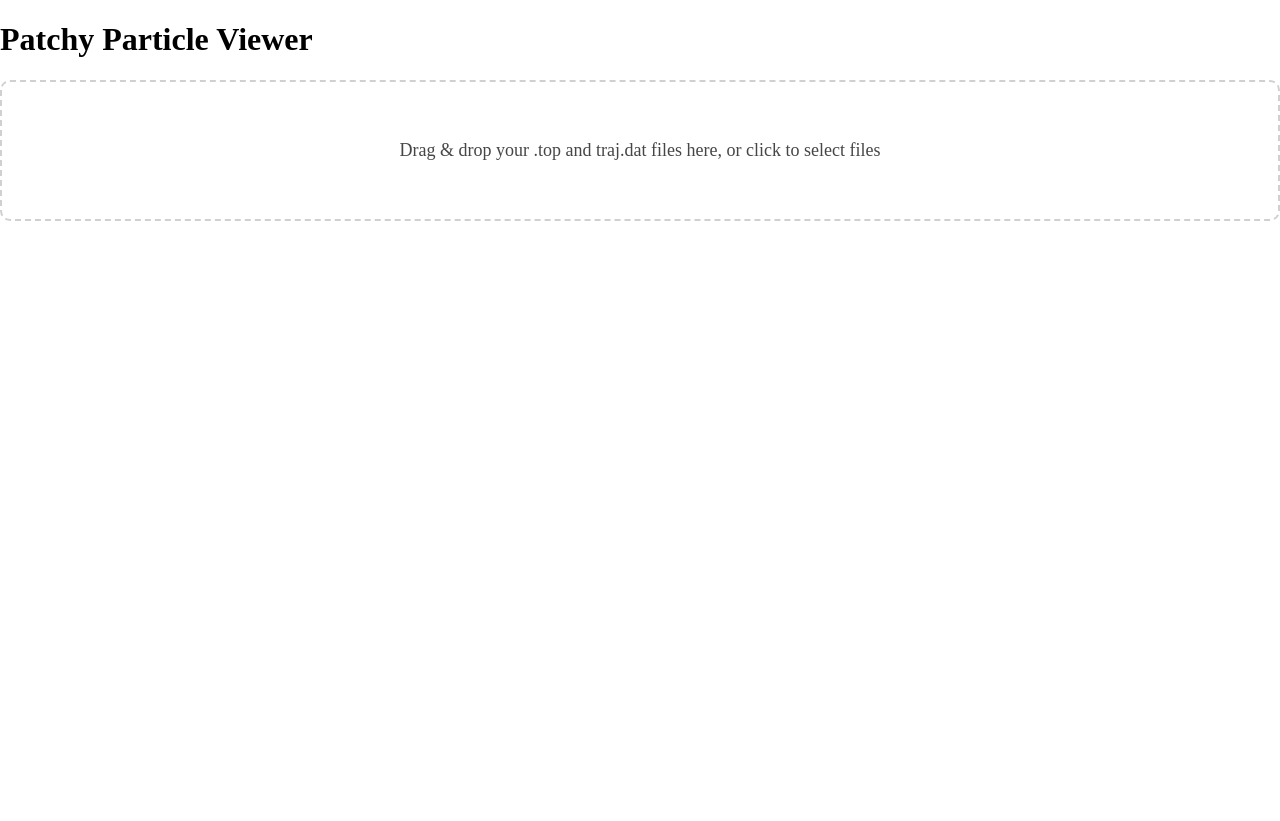
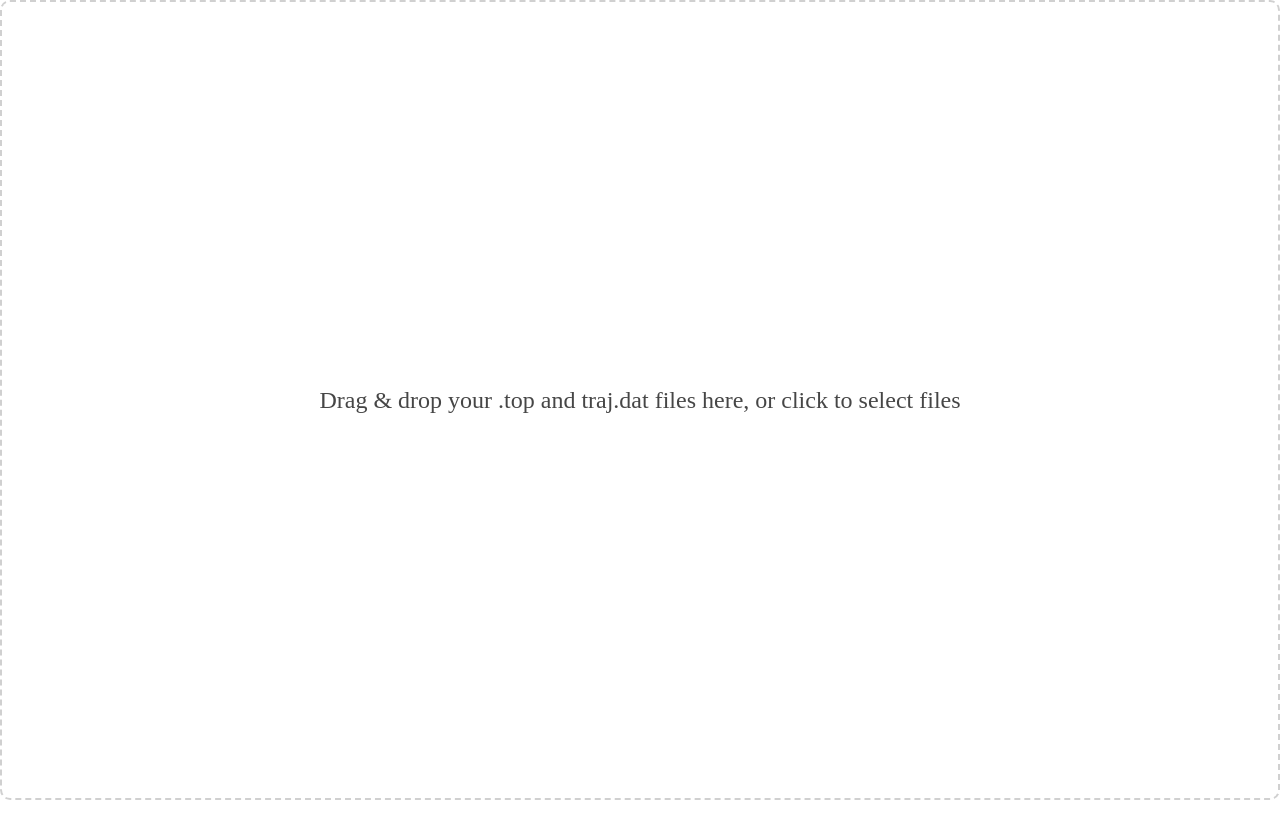
Before and after one commit to zoombya/ppview, a React (Create React App) app: page / in a window 1280 px wide. After the commit the page ends 800 px from the top, so only its background shows below. Built offline with nearby package versions, Linux system fonts and the light colour scheme.

Commit message:
reformatting

```diff
--- a/src/App.js
+++ b/src/App.js
@@ -19,6 +19,8 @@ function App() {
   const [currentEnergy, setCurrentEnergy] = useState([]);
   const [totalConfigs, setTotalConfigs] = useState(0);
   const [showPatchLegend, setShowPatchLegend] = useState(false);
+  const [filesDropped, setFilesDropped] = useState(false);
+
 
   const handleFilesReceived = async (files) => {
     const fileMap = new Map();
@@ -59,6 +61,8 @@ function App() {
     const index = await buildTrajIndex(trajectoryFile);
     setConfigIndex(index);
     setTotalConfigs(index.length);
+    // Set filesDropped to true to hide the drop zone
+    setFilesDropped(true);
   };
 
   // Load configuration when topData, trajFile, and configIndex are available
@@ -498,8 +502,9 @@ function App() {
 
   return (
     <div className="App">
-      <h1>Patchy Particle Viewer</h1>
-      <FileDropZone onFilesReceived={handleFilesReceived} />
+      {!filesDropped && (
+        <FileDropZone onFilesReceived={handleFilesReceived} />
+      )}
       {positions.length > 0 && (
         <ParticleScene positions={positions} boxSize={currentBoxSize} />
       )}
--- a/src/styles.css
+++ b/src/styles.css
@@ -1,5 +1,3 @@
-/* src/styles.css */
-
 /* Reset margins and paddings */
 html, body, #root, .App {
   margin: 0;
@@ -8,50 +6,37 @@ html, body, #root, .App {
   width: 100%;
 }
 
-  /* Canvas container */
-  .canvas-container {
-    position: relative;
+/* Ensure the canvas fills the available space */
+canvas {
+  display: block;
+  width: 100%;
   height: 100%;
-    width: 100%;
 }
 
-  /* Slider container */
-  .slider-container {
+/* Make the dropzone fill the entire screen */
+.dropzone {
   position: absolute;
-    bottom: 20px;
-    left: 50%;
-    transform: translateX(-50%);
-    width: 80%;
-    text-align: center;
-  }
-
-  .slider-container input[type='range'] {
-    width: 100%;
-  }
-
-  /* Dropzone styles */
-  .dropzone {
+  top: 0;
+  left: 0;
+  right: 0;
+  bottom: 0;
   border: 2px dashed #cccccc;
   border-radius: 10px;
-    padding: 40px;
   background-color: #ffffff;
   opacity: 0.9;
+  display: flex;
+  align-items: center;
+  justify-content: center;
+  z-index: 10;
 }
 
 .dropzone p {
-    font-size: 18px;
+  font-size: 24px;
   color: #333333;
   text-align: center;
 }
 
-  /* src/styles.css */
-
-.App {
-  position: relative;
-  height: 100%;
-  width: 100%;
-}
-
+/* Controls styling */
 .controls {
   position: absolute;
   bottom: 20px;
@@ -62,26 +47,41 @@ html, body, #root, .App {
   background-color: rgba(255, 255, 255, 0.8);
   padding: 10px;
   border-radius: 5px;
+  display: flex; /* Use flex layout */
+  flex-direction: column;
+  align-items: center;
 }
 
-.controls button {
-  margin: 0 10px;
+.controls input[type='range'] {
+  width: 100%;
+  margin-bottom: 10px;
 }
 
-.controls span {
-  margin: 0 10px;
+.controls .legend-toggle {
+  margin-top: 10px;
 }
 
-.controls div {
-  margin-top: 5px;
+.controls label.legend-toggle {
+  display: flex;
+  align-items: center;
 }
 
-/* Ensure the canvas fills the available space */
-canvas {
-  display: block;
+.controls label.legend-toggle input {
+  margin-right: 5px;
 }
 
-/* Add this CSS rule */
+/* Optional: Style for the PatchLegend component */
+.patch-legend {
+  position: absolute;
+  top: 20px;
+  right: 20px;
+  z-index: 10;
+  background-color: rgba(255, 255, 255, 0.8);
+  padding: 10px;
+  border-radius: 5px;
+}
+
+/* Optional: Style for the r3f-stats */
 .r3f-stats {
   position: absolute !important;
   top: 10px;
```
Also changed, not shown: 8 other files (tests, documents, lock files or other folders). Lines whose indentation alone changed are shown as unchanged.
